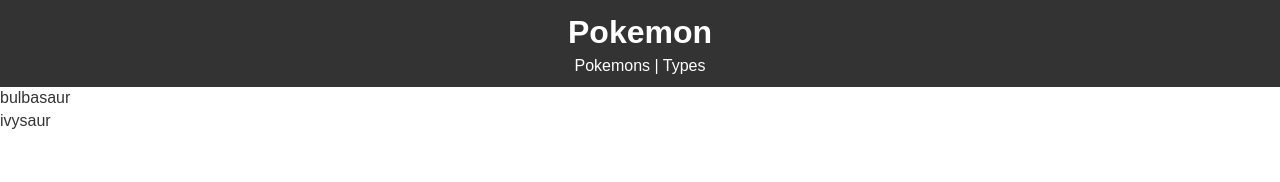
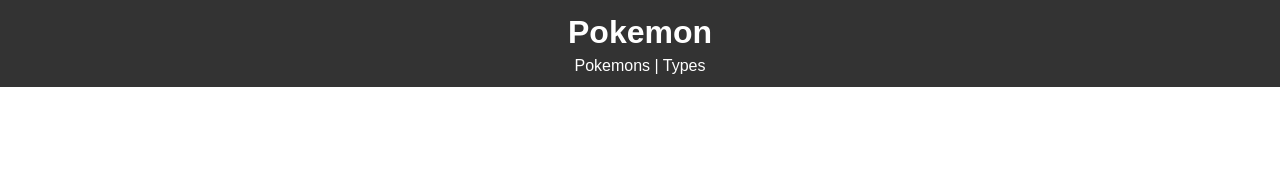
Before and after one commit to Vajaylm/codecool-reactomon, a React (Create React App) app: page /pokemons in a window 1280 px wide. Shown: the top 182 px of the page. Built offline with nearby package versions, Linux system fonts and the light colour scheme.

Commit message:
Remove dummy states

```diff
--- a/src/App.js
+++ b/src/App.js
@@ -7,30 +7,8 @@
 
 class App extends Component {
   state = {
-    pokemons: [
-      {
-        name: "bulbasaur",
-        id: 1,
-        url: "https://pokeapi.co/api/v2/pokemon/1/"
-      },
-      {
-        name: "ivysaur",
-        id: 2,
-        url: "https://pokeapi.co/api/v2/pokemon/2/"
-      }
-    ],
-    types: [
-      {
-        name: "normal",
-        id: 1,
-        url: "https://pokeapi.co/api/v2/type/1/"
-      },
-      {
-        name: "fighting",
-        id: 2,
-        url: "https://pokeapi.co/api/v2/pokemon/2/"
-      }
-    ]
+    pokemons: [],
+    types: []
   }
 
   render() {
```
